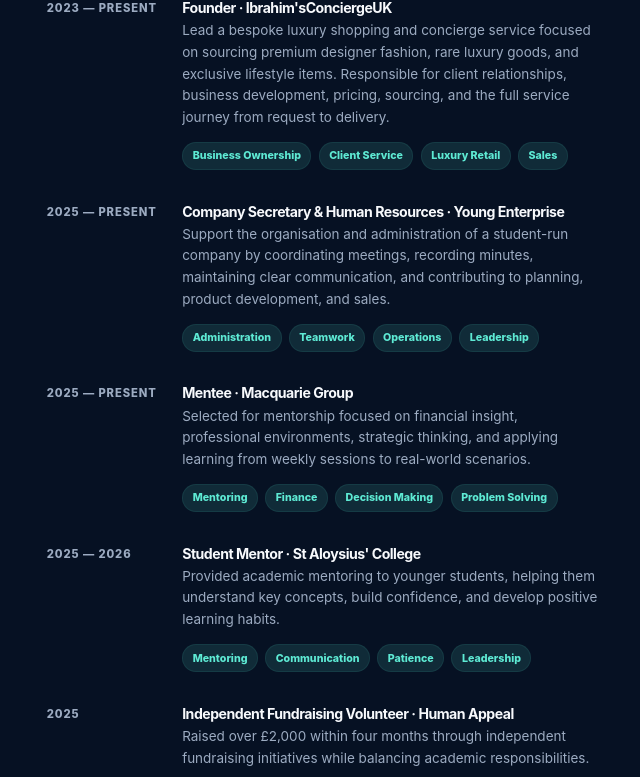
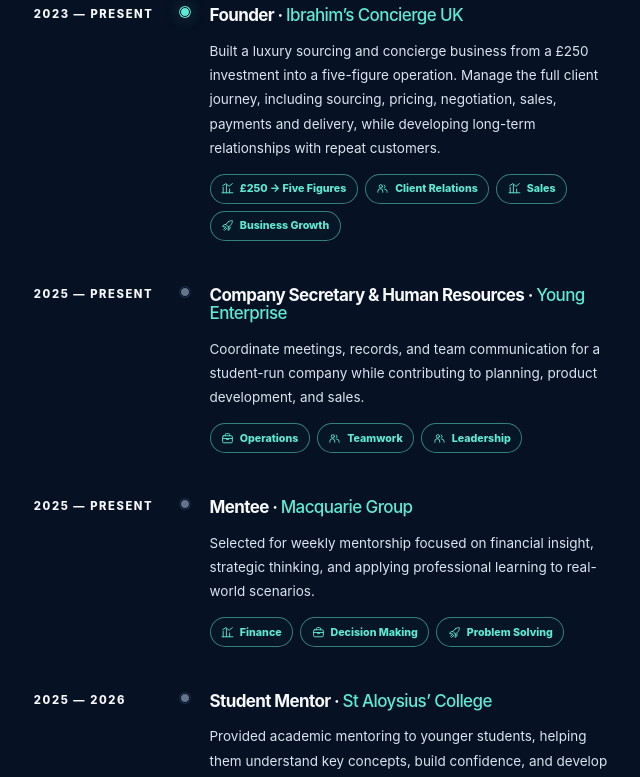
Before and after one commit to ibrahimmusallam10/Ibrahim-sConciergeUK, a React (Vite) app: page / in a window 1280 px wide. Shown: the part 1557-2334 px from the top of the page, without its empty margins (563-1203 px from the left). Built offline with nearby package versions, Linux system fonts and the light colour scheme.

Commit message:
Redesign experience timeline (#6)
Co-authored-by: Ibrahim Musallam <ibrahimmusallam@Ibrahims-MacBook-Neo.local>

```diff
--- a/src/App.tsx
+++ b/src/App.tsx
@@ -4,42 +4,49 @@ import type { FormEvent } from 'react'
 const experiences = [
   {
     date: '2023 — Present',
-    title: "Founder · Ibrahim'sConciergeUK",
+    role: 'Founder',
+    organisation: "Ibrahim’s Concierge UK",
+    featured: true,
     description:
-      'Lead a bespoke luxury shopping and concierge service focused on sourcing premium designer fashion, rare luxury goods, and exclusive lifestyle items. Responsible for client relationships, business development, pricing, sourcing, and the full service journey from request to delivery.',
-    tags: ['Business Ownership', 'Client Service', 'Luxury Retail', 'Sales']
+      'Built a luxury sourcing and concierge business from a £250 investment into a five-figure operation. Manage the full client journey, including sourcing, pricing, negotiation, sales, payments and delivery, while developing long-term relationships with repeat customers.',
+    tags: ['£250 → Five Figures', 'Client Relations', 'Sales', 'Business Growth']
   },
   {
     date: '2025 — Present',
-    title: 'Company Secretary & Human Resources · Young Enterprise',
+    role: 'Company Secretary & Human Resources',
+    organisation: 'Young Enterprise',
     description:
-      'Support the organisation and administration of a student-run company by coordinating meetings, recording minutes, maintaining clear communication, and contributing to planning, product development, and sales.',
-    tags: ['Administration', 'Teamwork', 'Operations', 'Leadership']
+      'Coordinate meetings, records, and team communication for a student-run company while contributing to planning, product development, and sales.',
+    tags: ['Operations', 'Teamwork', 'Leadership']
   },
   {
     date: '2025 — Present',
-    title: 'Mentee · Macquarie Group',
+    role: 'Mentee',
+    organisation: 'Macquarie Group',
     description:
-      'Selected for mentorship focused on financial insight, professional environments, strategic thinking, and applying learning from weekly sessions to real-world scenarios.',
-    tags: ['Mentoring', 'Finance', 'Decision Making', 'Problem Solving']
+      'Selected for weekly mentorship focused on financial insight, strategic thinking, and applying professional learning to real-world scenarios.',
+    tags: ['Finance', 'Decision Making', 'Problem Solving']
   },
   {
     date: '2025 — 2026',
-    title: "Student Mentor · St Aloysius' College",
+    role: 'Student Mentor',
+    organisation: 'St Aloysius’ College',
     description:
       'Provided academic mentoring to younger students, helping them understand key concepts, build confidence, and develop positive learning habits.',
-    tags: ['Mentoring', 'Communication', 'Patience', 'Leadership']
+    tags: ['Mentoring', 'Communication', 'Leadership']
   },
   {
     date: '2025',
-    title: 'Independent Fundraising Volunteer · Human Appeal',
+    role: 'Independent Fundraising Volunteer',
+    organisation: 'Human Appeal',
     description:
       'Raised over £2,000 within four months through independent fundraising initiatives while balancing academic responsibilities.',
     tags: ['Fundraising', 'Organisation', 'Initiative']
   },
   {
     date: '2024',
-    title: 'Retail Sales Assistant · Kick Game',
+    role: 'Retail Sales Assistant',
+    organisation: 'Kick Game',
     description:
       'Gained retail experience in a fast-paced Covent Garden environment, strengthening customer service, sales, teamwork, and communication skills.',
     tags: ['Retail Sales', 'Customer Service', 'Communication']
@@ -66,6 +73,40 @@ const initiatives = [
     tags: ['Activity', 'Reflection', 'Personal Brand']
   }
 ]
+
+function ExperienceTagIcon({ label }: { label: string }) {
+  const normalized = label.toLowerCase()
+
+  if (/client|team|mentor|communication|leadership/.test(normalized)) {
+    return (
+      <svg viewBox="0 0 24 24" aria-hidden="true">
+        <circle cx="9" cy="8" r="3" /><path d="M3.5 19v-2a4.5 4.5 0 0 1 9 0v2M15 5.5a3 3 0 0 1 0 5.5M16 13a4.5 4.5 0 0 1 4.5 4.5V19" />
+      </svg>
+    )
+  }
+
+  if (/sales|finance|fundrais|figures/.test(normalized)) {
+    return (
+      <svg viewBox="0 0 24 24" aria-hidden="true">
+        <path d="M4 20V10M10 20V5M16 20v-7M22 20H2M3 7l6-4 6 5 6-5" />
+      </svg>
+    )
+  }
+
+  if (/growth|business|initiative|problem/.test(normalized)) {
+    return (
+      <svg viewBox="0 0 24 24" aria-hidden="true">
+        <path d="M14 5c3-2 5-2 7-2 0 2 0 4-2 7l-5 5-5-5 5-5ZM9 10l-4 1-2 3 6 1M14 15l-1 6 3-2 1-4M8 16l-3 3M11 17l-4 4" />
+      </svg>
+    )
+  }
+
+  return (
+    <svg viewBox="0 0 24 24" aria-hidden="true">
+      <rect x="3" y="7" width="18" height="13" rx="2" /><path d="M8 7V5a2 2 0 0 1 2-2h4a2 2 0 0 1 2 2v2M3 12h18M10 12v2h4v-2" />
+    </svg>
+  )
+}
 
 const links = [
   {
@@ -277,16 +318,22 @@ export default function App() {
 
         <section id="experience" className="section-block">
           <h2>Experience</h2>
-          <div className="item-list">
+          <div className="item-list timeline-list">
             {experiences.map((item) => (
-              <article className="resume-item" key={item.title}>
+              <article className={`resume-item${item.featured ? ' featured' : ''}`} key={`${item.role}-${item.organisation}`}>
                 <p className="date">{item.date}</p>
-                <div>
-                  <h3>{item.title}</h3>
+                <div className="timeline-marker" aria-hidden="true">
+                  <span className="timeline-dot" />
+                </div>
+                <div className="experience-content">
+                  <h3>
+                    {item.role} <span className="title-separator">·</span>{' '}
+                    <span className="organisation">{item.organisation}</span>
+                  </h3>
                   <p>{item.description}</p>
                   <div className="tag-list">
                     {item.tags.map((tag) => (
-                      <span key={tag}>{tag}</span>
+                      <span key={tag}><ExperienceTagIcon label={tag} />{tag}</span>
                     ))}
                   </div>
                 </div>
--- a/src/styles.css
+++ b/src/styles.css
@@ -248,6 +248,10 @@ h3 {
   gap: 0.55rem;
 }
 
+.timeline-list {
+  gap: 0;
+}
+
 .resume-item,
 .feature-item {
   border-radius: 0.75rem;
@@ -256,9 +260,60 @@ h3 {
 
 .resume-item {
   display: grid;
-  grid-template-columns: 8.4rem minmax(0, 1fr);
+  grid-template-columns: 8.8rem 1.4rem minmax(0, 1fr);
   gap: 1rem;
-  padding: 0.9rem;
+  padding: 1.3rem 0 1.8rem;
+}
+
+.timeline-marker {
+  position: relative;
+  display: flex;
+  justify-content: center;
+}
+
+.timeline-marker::after {
+  content: "";
+  position: absolute;
+  top: 0.72rem;
+  bottom: -1.8rem;
+  width: 1px;
+  background: linear-gradient(var(--border), rgba(92, 126, 172, 0.08));
+}
+
+.resume-item:last-child .timeline-marker::after {
+  bottom: 0;
+  background: linear-gradient(var(--border), transparent);
+}
+
+.timeline-dot {
+  position: relative;
+  z-index: 1;
+  width: 0.7rem;
+  height: 0.7rem;
+  margin-top: 0.08rem;
+  border: 2px solid var(--bg);
+  border-radius: 50%;
+  background: #64748b;
+  box-shadow: 0 0 0 1px var(--border);
+}
+
+.resume-item.featured .timeline-dot {
+  background: var(--accent);
+  box-shadow: 0 0 0 1px var(--accent), 0 0 1rem rgba(94, 234, 212, 0.35);
+}
+
+.experience-content h3 {
+  margin-bottom: 1rem;
+  font-size: clamp(1rem, 2vw, 1.18rem);
+}
+
+.organisation {
+  color: var(--accent);
+  font-weight: 500;
+}
+
+.title-separator {
+  color: var(--heading);
 }
 
 .feature-item {
@@ -273,10 +328,11 @@ h3 {
 }
 
 .date {
-  color: #64748b;
+  margin: 0 !important;
+  color: var(--heading) !important;
   font-size: 0.78rem;
   font-weight: 800;
-  letter-spacing: 0.08em;
+  letter-spacing: 0.14em;
   text-transform: uppercase;
 }
 
@@ -285,9 +341,13 @@ h3 {
   color: var(--muted);
 }
 
-.resume-item:hover h3,
 .feature-item:hover h3 {
   color: var(--accent);
+}
+
+.experience-content > p {
+  color: var(--text);
+  line-height: 1.8;
 }
 
 .tag-list {
@@ -301,13 +361,23 @@ h3 {
   display: inline-flex;
   align-items: center;
   min-height: 1.85rem;
-  padding: 0.3rem 0.66rem;
+  gap: 0.42rem;
+  padding: 0.38rem 0.72rem;
   color: var(--accent);
-  background: var(--accent-soft);
-  border: 1px solid rgba(94, 234, 212, 0.08);
+  background: rgba(94, 234, 212, 0.025);
+  border: 1px solid rgba(94, 234, 212, 0.5);
   border-radius: 999px;
   font-size: 0.74rem;
   font-weight: 800;
+}
+
+.resume-item .tag-list svg {
+  width: 0.9rem;
+  height: 0.9rem;
+  fill: none;
+  stroke: currentColor;
+  stroke-linecap: round;
+  stroke-width: 1.7;
 }
 
 .contact-section {
@@ -532,9 +602,33 @@ h3 {
   }
 
   .resume-item {
-    grid-template-columns: 1fr;
-    gap: 0.35rem;
-    padding: 0;
+    grid-template-columns: 1rem minmax(0, 1fr);
+    gap: 0.8rem;
+    padding: 1rem 0 1.3rem;
+  }
+
+  .resume-item .date {
+    grid-column: 2;
+    grid-row: 1;
+    margin-bottom: 0.35rem !important;
+  }
+
+  .timeline-marker {
+    grid-column: 1;
+    grid-row: 1 / span 2;
+  }
+
+  .timeline-marker::after {
+    bottom: -1.3rem;
+  }
+
+  .experience-content {
+    grid-column: 2;
+    grid-row: 2;
+  }
+
+  .experience-content h3 {
+    margin-bottom: 0.7rem;
   }
 
   .resume-item:hover,
```
